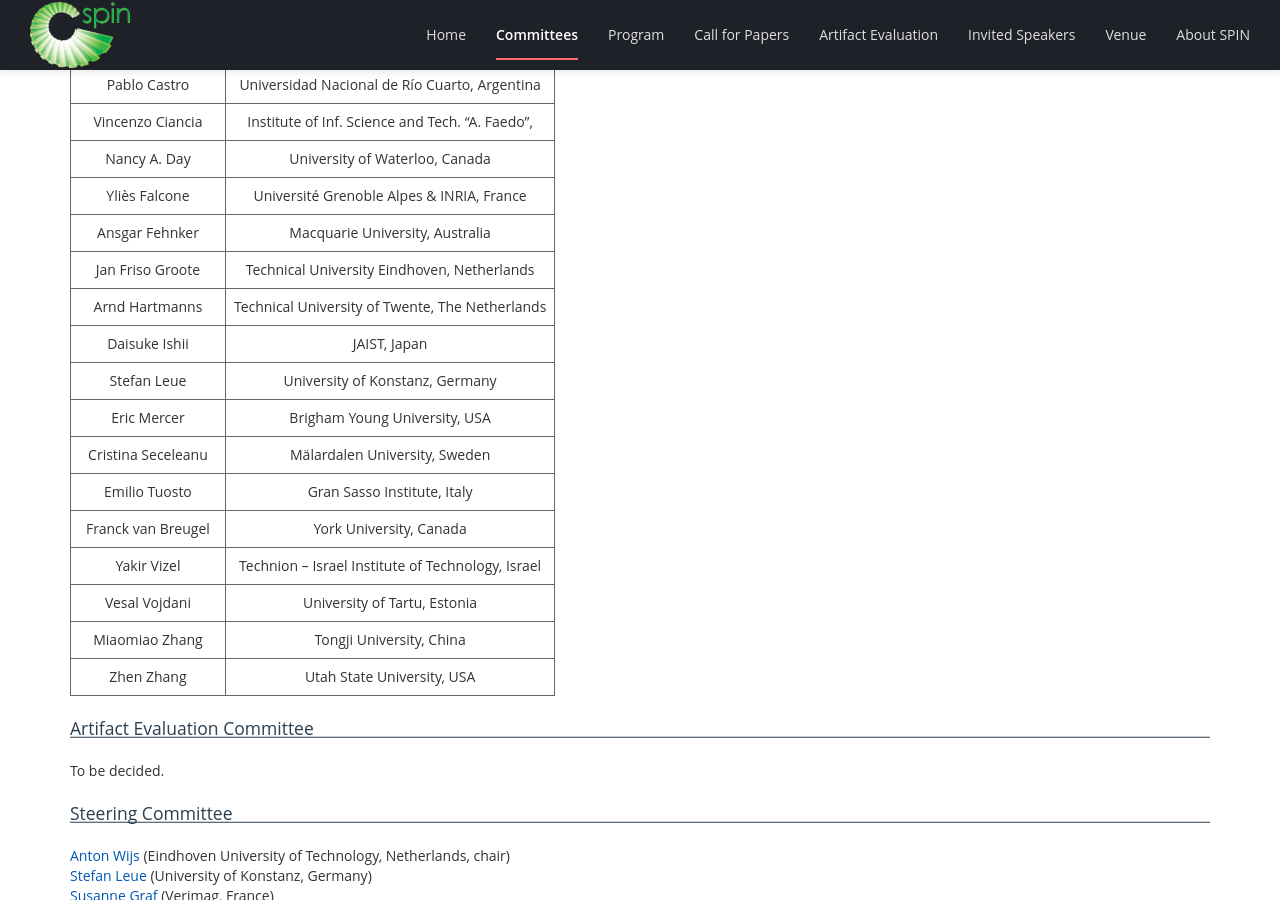
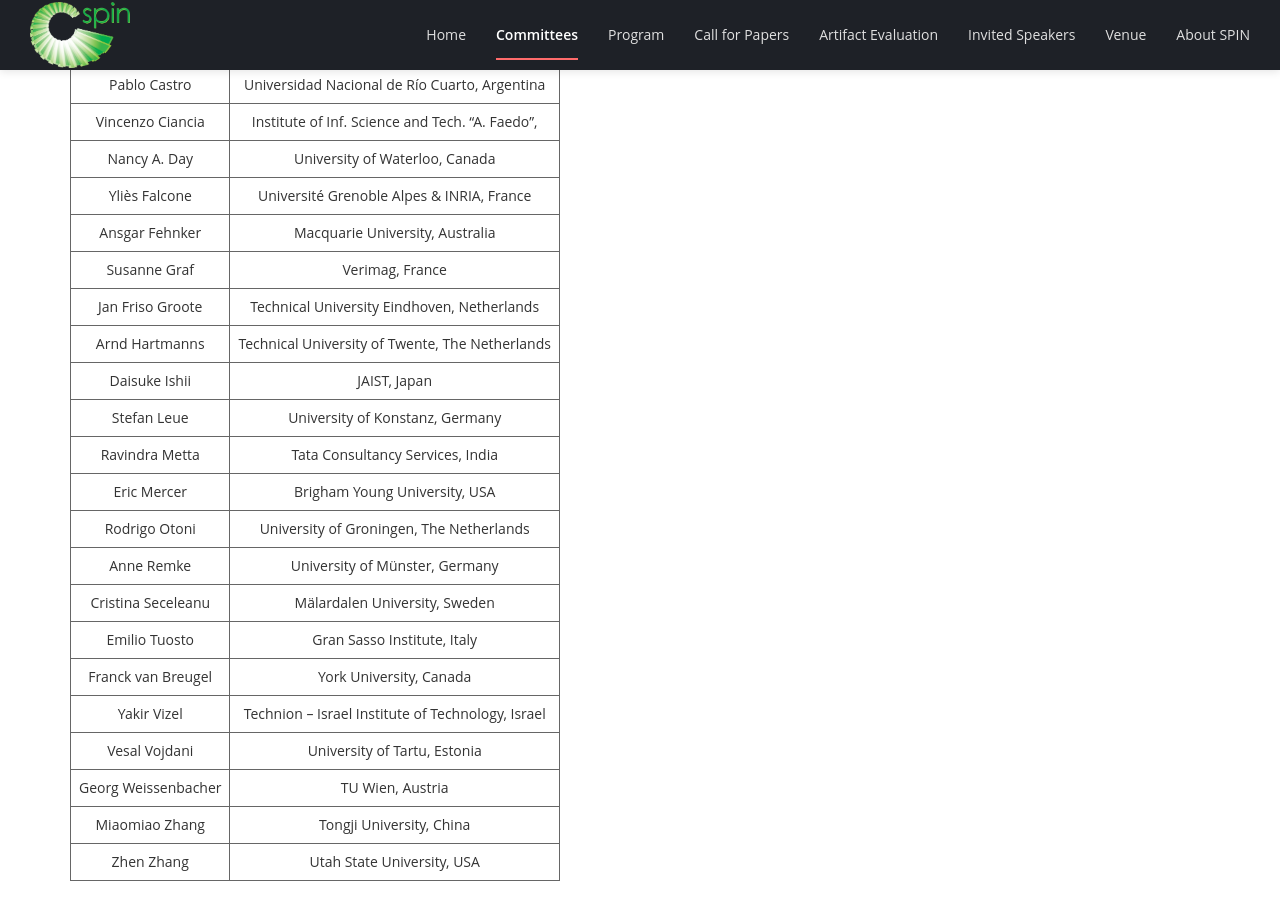
Before and after one commit to SPIN-web/SPIN2027, a Jekyll site: the page built from _pages/committees.md, in a window 1280 px wide and 900 px high, scrolled down 765 px. Built offline with Jekyll 4.4.1, drawn with Linux system fonts in a browser that asks for light colours; nearby versions of some CDN libraries.

Commit message:
Add 5 members to PC

```diff
--- a/_pages/committees.md
+++ b/_pages/committees.md
@@ -31,16 +31,21 @@ title: Committees
 |     Nancy A. Day      |          University of Waterloo, Canada           |
 |     Yliès Falcone     |     Université Grenoble Alpes & INRIA, France     |
 |    Ansgar Fehnker     |          Macquarie University, Australia          |
+|     Susanne Graf      |                  Verimag, France                  |
 |   Jan Friso Groote    |    Technical University Eindhoven, Netherlands    |
 |    Arnd Hartmanns     |  Technical University of Twente, The Netherlands  |
 |     Daisuke Ishii     |                   JAIST, Japan                    |
 |      Stefan Leue      |          University of Konstanz, Germany          |
+|    Ravindra Metta     |         Tata Consultancy Services, India          |
 |      Eric Mercer      |           Brigham Young University, USA           |
+|     Rodrigo Otoni     |     University of Groningen, The Netherlands      |
+|      Anne Remke       |          University of Münster, Germany           |
 |  Cristina Seceleanu   |           Mälardalen University, Sweden           |
 |     Emilio Tuosto     |            Gran Sasso Institute, Italy            |
 |  Franck van Breugel   |              York University, Canada              |
 |      Yakir Vizel      | Technion – Israel Institute of Technology, Israel |
 |     Vesal Vojdani     |           University of Tartu, Estonia            |
+|  Georg Weissenbacher  |                 TU Wien, Austria                  |
 |    Miaomiao Zhang     |             Tongji University, China              |
 |      Zhen Zhang       |            Utah State University, USA             |
 
```
